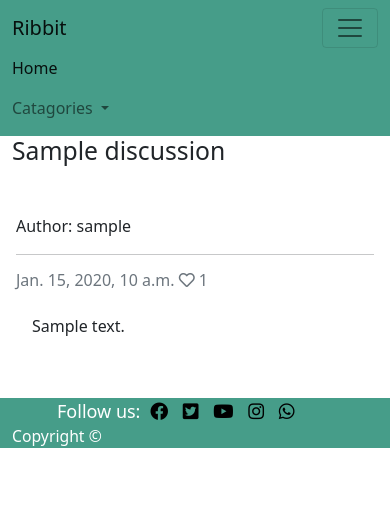
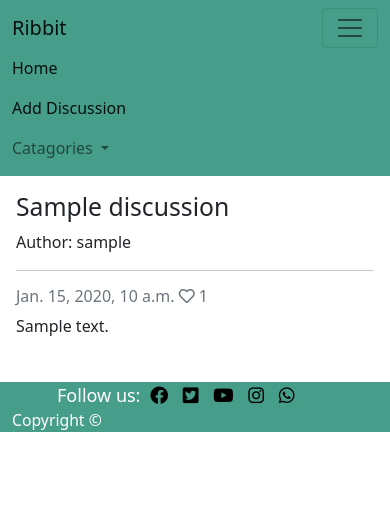
Before and after one commit to Code-Institute-Submissions/will23JD-Ribbit_SepResub, a Django app: a page that uses templates/base.html in a window 390 px wide, after a click that opens the changed part. Shown: the top 517 px of the page. Run offline with Django 3.2, Linux system fonts and the light colour scheme; tables that the repository leaves empty hold one stand-in row (values such as "Sample post").

Commit message:
Add, add  discussion page

```diff
--- a/discussion/models.py
+++ b/discussion/models.py
@@ -1,5 +1,6 @@
 from django.db import models
 from django.contrib.auth.models import User
+from django.urls import reverse
 from cloudinary.models import CloudinaryField
 
 # Discussion model
@@ -19,3 +20,6 @@ class discussion(models.Model):
 
     def number_of_likes(self):
         return self.likes.count()
+
+    def get_absolute_url(self):
+        return reverse('home')
--- a/discussion/urls.py
+++ b/discussion/urls.py
@@ -4,5 +4,7 @@ from django.urls import path
 
 urlpatterns = [
     path('', views.DiscussionList.as_view(), name='home'),
-    path('<slug:slug>/', views.DiscussionOpen.as_view(), name='discussionOpen'),
+    path('add_discussion/', views.AddDiscussion.as_view(), name='addDis'),
+    path('<slug:slug>/', views.DiscussionOpen.as_view(), name='disOpen'),
+
 ]
--- a/discussion/views.py
+++ b/discussion/views.py
@@ -1,4 +1,5 @@
 from django.shortcuts import render
+from django.http import HttpResponseRedirect
 from django.views import generic
 from .models import discussion
 
@@ -11,3 +12,9 @@ class DiscussionList(generic.ListView):
 class DiscussionOpen(generic.DetailView):
     model = discussion
     template_name = 'discussion_open.html'
+
+
+class AddDiscussion(generic.CreateView):
+    model = discussion
+    template_name = 'add_discussion.html'
+    fields = ('title', 'slug', 'author', 'featured_image', 'excerpt', 'content')
--- a/templates/base.html
+++ b/templates/base.html
@@ -30,6 +30,9 @@
             <ul class="navbar-nav">
               <li class="nav-item">
                 <a class="nav-link active" aria-current="page" href="{% url 'home' %}">Home</a>
+              </li>
+              <li class="nav-item">
+                <a class="nav-link active" aria-current="page" href="{% url 'addDis' %}">Add Discussion</a>
               </li>
               <li class="nav-item dropdown">
                 <a class="nav-link dropdown-toggle" href="#" id="navbarDropdownMenuLink" role="button" data-bs-toggle="dropdown" aria-expanded="false">
--- a/templates/discussion_open.html
+++ b/templates/discussion_open.html
@@ -7,24 +7,24 @@
 
         <div class="col-12">
             <div class="row">
-                <h2>{{ discussion.title }}</h2>
                 <div class="card-body">
                     <div class="image-container">
-                                {% if "placeholder" in discussion.featured_image.url %}
-                                <img class="card-img-top"
-                                    src="">
+                        <h2>{{ discussion.title }}</h2>
+                        <div class="d-none d-sm-block col-sm-6 masthead-image">
+                            <!-- The featured image URL goes in the src attribute -->
+                            {% if "placeholder" in post.featured_image.url %}
+                            <img src="" width="100%">
                             {% else %}
-                                <img class="card-img-top" src="{{ post.featured_image.url }}">
+                            <img src=" {{ discussion.featured_image.url }}" width="100%">
                             {% endif %}
-                                <div class="image-flash">
+                        </div>
                         <p class="author">Author: {{ discussion.author }}</p>
-                                </div>
                     </div>
                     <hr />
                     <p class="card-text text-muted h6">{{ discussion.created_on}} <i class="far fa-heart"></i>
                         {{ discussion.number_of_likes }}
                     </p>
-                            <p class="card-body">
+                    <p>
                         {{ discussion.content | safe }}
                     </p>
                 </div>
--- a/templates/index.html
+++ b/templates/index.html
@@ -24,7 +24,7 @@
                                     <p class="author">Author: {{ discussion.author }}</p>
                                 </div>
                             </div>
-                            <a href="{% url 'discussionOpen' discussion.slug %}" class="post-link">
+                            <a href="{% url 'disOpen' discussion.slug %}" class="post-link">
                                 <h2 class="card-title">{{ discussion.title }}</h2>
                                 <p class="card-text">{{ discussion.excerpt }}</p>
                             </a>
```
Also changed, not shown: templates/add_discussion.html (added, +12 -0 lines). Lines whose indentation alone changed are shown as unchanged.
